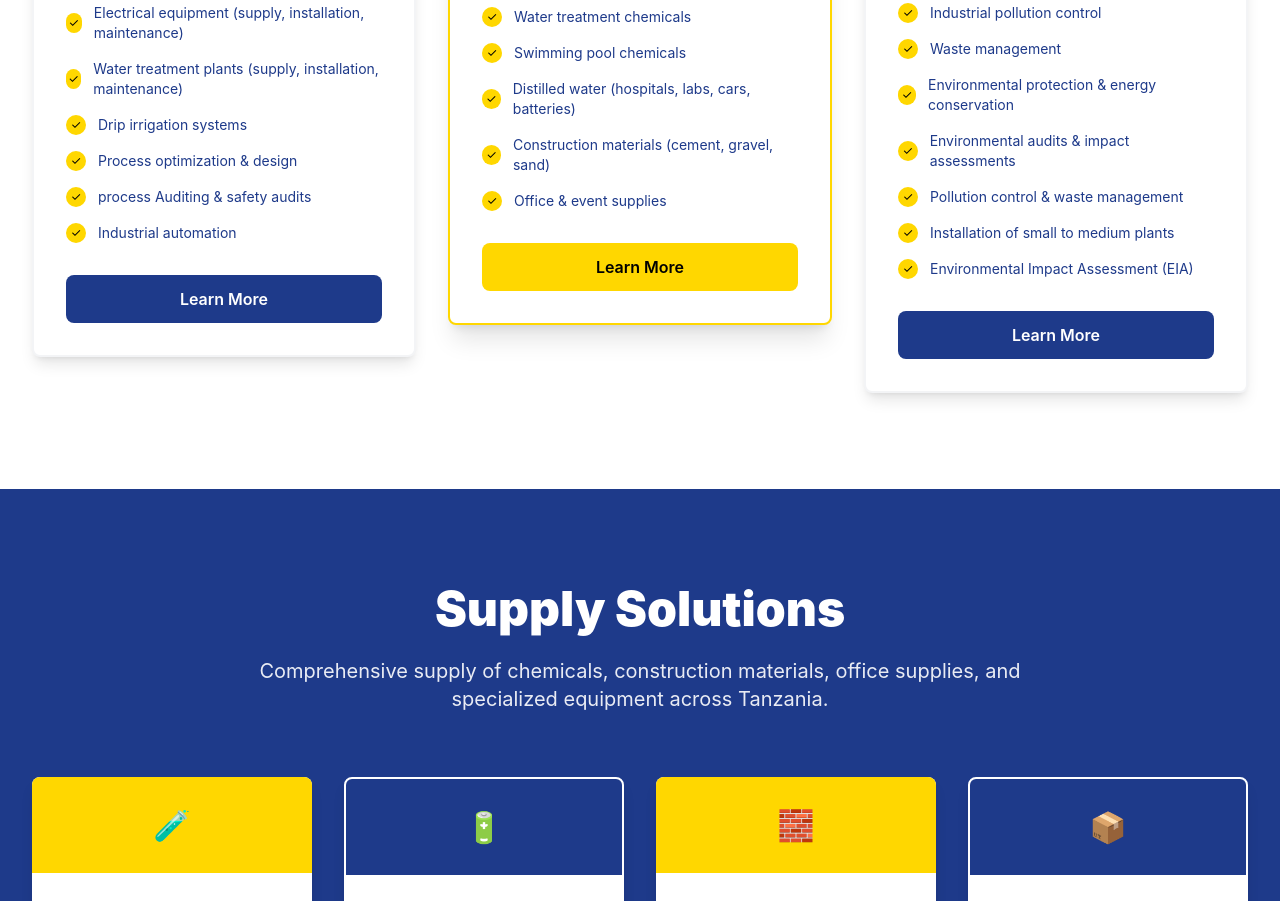
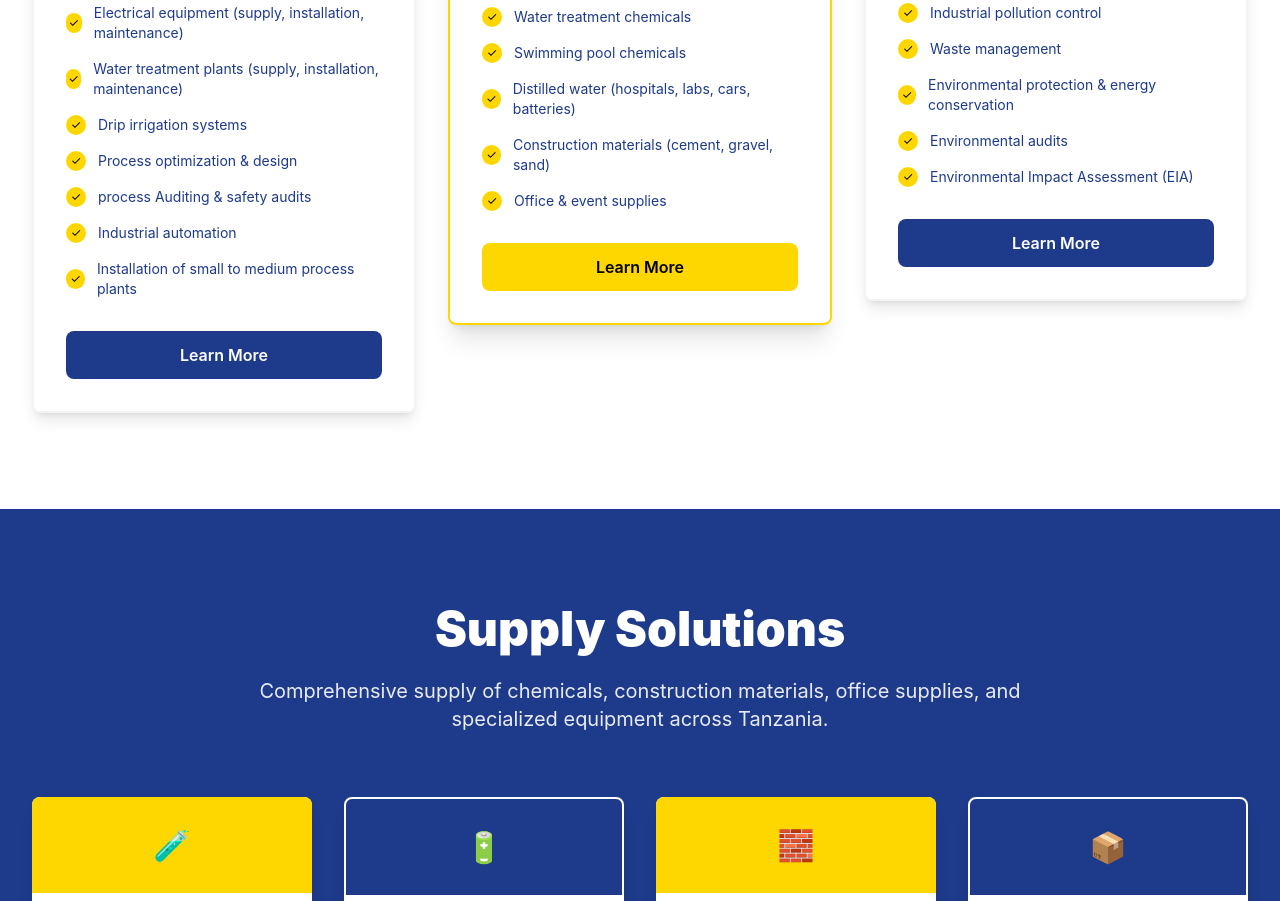
Before and after one commit to mapesa2021/engineering, a Next.js app: page /services in a window 1280 px wide. Shown: the part 960-1861 px from the top of the page. Built offline with nearby package versions, Linux system fonts and the light colour scheme.

Commit message:
Update Environmental & Sustainability Services and Engineering & Technical Solutions sections

```diff
--- a/pages/index.tsx
+++ b/pages/index.tsx
@@ -311,6 +311,12 @@ export default function Home() {
                         </div>
                         <span className="text-oleum-navy text-sm">Industrial automation</span>
                       </div>
+                      <div className="flex items-center space-x-3">
+                        <div className="w-5 h-5 bg-oleum-yellow rounded-full flex items-center justify-center">
+                          <span className="text-oleum-black text-xs">✓</span>
+                        </div>
+                        <span className="text-oleum-navy text-sm">Installation of small to medium process plants</span>
+                      </div>
 
                     </div>
 
@@ -426,20 +432,10 @@ export default function Home() {
                         <div className="w-5 h-5 bg-oleum-yellow rounded-full flex items-center justify-center">
                           <span className="text-oleum-black text-xs">✓</span>
                         </div>
-                        <span className="text-oleum-navy text-sm">Environmental audits & impact assessments</span>
+                        <span className="text-oleum-navy text-sm">Environmental audits</span>
                       </div>
-                      <div className="flex items-center space-x-3">
-                        <div className="w-5 h-5 bg-oleum-yellow rounded-full flex items-center justify-center">
-                          <span className="text-oleum-black text-xs">✓</span>
-                        </div>
-                        <span className="text-oleum-navy text-sm">Pollution control & waste management</span>
-                      </div>
-                      <div className="flex items-center space-x-3">
-                        <div className="w-5 h-5 bg-oleum-yellow rounded-full flex items-center justify-center">
-                          <span className="text-oleum-black text-xs">✓</span>
-                        </div>
-                        <span className="text-oleum-navy text-sm">Installation of small to medium plants</span>
-                      </div>
+
+
                       <div className="flex items-center space-x-3">
                         <div className="w-5 h-5 bg-oleum-yellow rounded-full flex items-center justify-center">
                           <span className="text-oleum-black text-xs">✓</span>
--- a/pages/services.tsx
+++ b/pages/services.tsx
@@ -94,6 +94,12 @@ export default function Services() {
                           <span className="text-oleum-black text-xs">✓</span>
                         </div>
                         <span className="text-oleum-navy text-sm">Industrial automation</span>
+                      </div>
+                      <div className="flex items-center space-x-3">
+                        <div className="w-5 h-5 bg-oleum-yellow rounded-full flex items-center justify-center">
+                          <span className="text-oleum-black text-xs">✓</span>
+                        </div>
+                        <span className="text-oleum-navy text-sm">Installation of small to medium process plants</span>
                       </div>
 
                     </div>
@@ -202,20 +208,10 @@ export default function Services() {
                         <div className="w-5 h-5 bg-oleum-yellow rounded-full flex items-center justify-center">
                           <span className="text-oleum-black text-xs">✓</span>
                         </div>
-                        <span className="text-oleum-navy text-sm">Environmental audits & impact assessments</span>
+                        <span className="text-oleum-navy text-sm">Environmental audits</span>
                       </div>
-                      <div className="flex items-center space-x-3">
-                        <div className="w-5 h-5 bg-oleum-yellow rounded-full flex items-center justify-center">
-                          <span className="text-oleum-black text-xs">✓</span>
-                        </div>
-                        <span className="text-oleum-navy text-sm">Pollution control & waste management</span>
-                      </div>
-                      <div className="flex items-center space-x-3">
-                        <div className="w-5 h-5 bg-oleum-yellow rounded-full flex items-center justify-center">
-                          <span className="text-oleum-black text-xs">✓</span>
-                        </div>
-                        <span className="text-oleum-navy text-sm">Installation of small to medium plants</span>
-                      </div>
+
+
                       <div className="flex items-center space-x-3">
                         <div className="w-5 h-5 bg-oleum-yellow rounded-full flex items-center justify-center">
                           <span className="text-oleum-black text-xs">✓</span>
```
